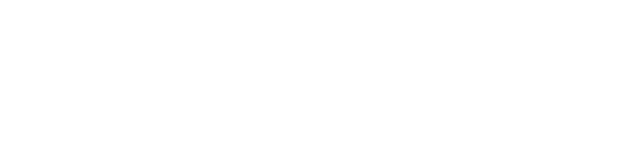
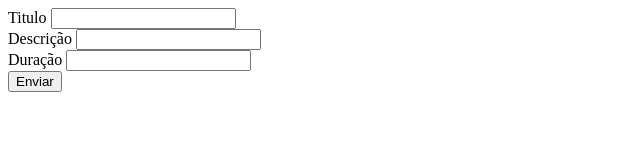
Before and after one commit to AlmirCbBarbosa/node_do_zero, a website: page formulario.html in a window 1280 px wide. Shown: the whole page, without its empty margins (0-640 px from the left). Drawn offline with Linux system fonts and the light colour scheme.

Commit message:
criando script video método post

```diff
--- a/formulario.html
+++ b/formulario.html
@@ -4,10 +4,31 @@
     <meta charset="UTF-8">
     <meta name="viewport" content="width=device-width, initial-scale=1.0">
     <title>Cadastrar video</title>
+    <link rel="icon" href="#" type="image/x-icon">
 
     <link rel="stylesheet" href="./css/style.css">
 </head>
-<body>
+<body class="pagina">
+    <main class="conteudoPrincipal">
+        <form action="http://localhost:3333/videos" method="post" class="formulario" data-formulario>
+            <div>
+                <label for="titulo">Titulo</label>
+                <input type="text" name="title" id="entradaTitulo" required>
+            </div>
+            <div>
+                <label for="descricao">Descrição</label>
+                <input type="text" name="description" id="entradaDescricao" required>
+            </div>
+            <div>
+                <label for="duracao">Duração</label>
+                <input type="number" name="duration" id="entradaDuracao" required>
+            </div>
+            <div>
+                <input type="submit" id="btnEnviar" value="Enviar">
+            </div>
+        </form>
+    </main>
 
 </body>
+<script type="module" src="./scripts/index.js"></script>
 </html>
--- /dev/null
+++ b/scripts/index.js
@@ -0,0 +1,17 @@
+const formulario = document.querySelector('[data-formulario]');
+const entradasFormulario = document.querySelectorAll('[required]');
+
+
+formulario.addEventListener('submit', (e)=>{
+    e.preventDefault();
+
+
+    const videoDados = {
+        "title": e.target.elements["entradaTitulo"].value,
+        "description": e.target.elements["entradaDescricao"].value,
+        "duration": e.target.elements["entradaDuracao"].value
+    }
+
+    console.log(videoDados);
+
+})
```
